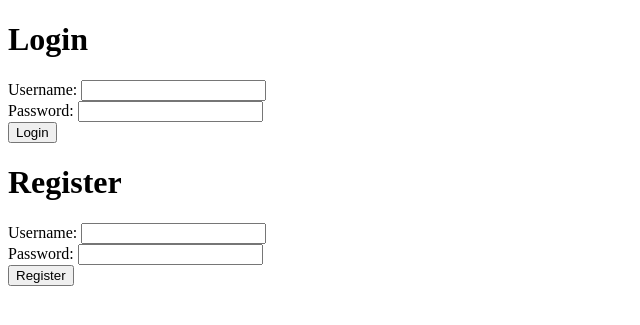
After one commit to jayvadgama/Medicare-Clinic-Web-App, a Node server app: page /login in a window 1280 px wide. The commit adds this page. Shown: the top 325 px of the page, without its empty margins (0-640 px from the left). Run offline with Node 20, Linux system fonts and the light colour scheme.

Commit message:
added register and sign up code

```diff
--- a/app.js
+++ b/app.js
@@ -1,6 +1,7 @@
 const express = require('express');
 const session = require('express-session');
 const fs = require('fs');
+var hbs = require('hbs');
 
 const app = express();
 
@@ -10,10 +11,13 @@ app.use(session({
   resave: false,
   saveUninitialized: true
 }));
+
+app.set('views', 'views');
+app.set('view engine', 'hbs');
 app.use(express.static('public'));
 
 app.get('/', (req, res) => {
-  res.sendFile(__dirname + '/public/index.html');
+  res.render('index');
 });
 
 app.post('/login', (req, res) => {
@@ -47,19 +51,53 @@ app.get('/dashboard', (req, res) => {
   const user = users.find(u => u.id === req.session.userId);
 
   // Serve the dashboard HTML page and replace [username] with the actual username
-  const dashboardPage = fs.readFileSync(__dirname + '/public/dashboard.html', 'utf8');
-  const renderedPage = dashboardPage.replace('[username]', user.username);
-  res.send(renderedPage);
+  res.render('dashboard', {username: user.username});
+
+  // const dashboardPage = fs.readFileSync(__dirname + '/public/dashboard.html', 'utf8');
+  // const renderedPage = dashboardPage.replace('[username]', user.username);
+  // res.send(renderedPage);
+});
+
+
+
+app.get('/login', (req, res) => {
+  res.render('login');
+});
+
+// Register endpoint
+app.post('/register', (req, res) => {
+  const { username, password } = req.body;
+
+  let users = [];
+  if (fs.existsSync('users.json')) {
+    users = JSON.parse(fs.readFileSync('users.json', 'utf8'));
+  }
+
+  // Check if username is already taken
+  if (users.find(user => user.username === username)) {
+    return res.status(400).send('Username is already taken');
+  }
+
+
+    const user = {
+      id: users.length + 1,
+      username: username,
+      password: password
+    };
+
+
+    users.push(user);
+    fs.writeFileSync('users.json', JSON.stringify(users));
+    res.send('User registered successfully');
+
+
 });
 
 app.get('/logout', (req, res) => {
   // Destroy the session and redirect to the login page
-  req.session.destroy(err => {
-    if (err) {
-      console.log(err);
-    }
-    res.redirect('/');
-  });
+  req.session.destroy();
+  res.redirect('/login');
+
 });
 
 app.listen(3000, () => {
--- a/package.json
+++ b/package.json
@@ -10,6 +10,7 @@
   "license": "ISC",
   "dependencies": {
     "express": "^4.18.2",
-    "express-session": "^1.17.3"
+    "express-session": "^1.17.3",
+    "hbs": "^4.2.0"
   }
 }
--- a/users.json
+++ b/users.json
@@ -1,4 +1 @@
-[
-{"id": 1,    "username": "alice",    "password": "password1"  },
- {"id": 2,    "username": "bob",    "password": "password2"  }
-]
+[{"id":1,"username":"alice","password":"password1"},{"id":2,"username":"bob","password":"password2"},{"id":3,"username":"james","password":"james"}]
--- a/public/dashboard.html
+++ b/views/dashboard.hbs
@@ -6,7 +6,7 @@
   </head>
   <body>
     <h1>Welcome to your Dashboard</h1>
-    <p>You are logged in as [username].</p>
+    <p>You are logged in as {{username}}.</p>
     <p><a href="/logout">Log out</a></p>
   </body>
 </html>
--- /dev/null
+++ b/views/login.hbs
@@ -0,0 +1,37 @@
+<!DOCTYPE html>
+<html>
+  <head>
+    <title>Login / Register</title>
+  </head>
+  <body>
+    <h1>Login</h1>
+    <form method="POST" action="/login">
+      <label>
+        Username:
+        <input type="text" name="username" required>
+      </label>
+      <br>
+      <label>
+        Password:
+        <input type="password" name="password" required>
+      </label>
+      <br>
+      <button type="submit">Login</button>
+    </form>
+
+    <h1>Register</h1>
+    <form method="POST" action="/register">
+      <label>
+        Username:
+        <input type="text" name="username" required>
+      </label>
+      <br>
+      <label>
+        Password:
+        <input type="password" name="password" required>
+      </label>
+      <br>
+      <button type="submit">Register</button>
+    </form>
+  </body>
+</html>
```
Also changed, not shown: views/index.hbs (renamed from public/index.html), views/loginform.hbs (renamed from public/loginform.html), views/register.hbs (renamed from public/register.html), 1 other file.
